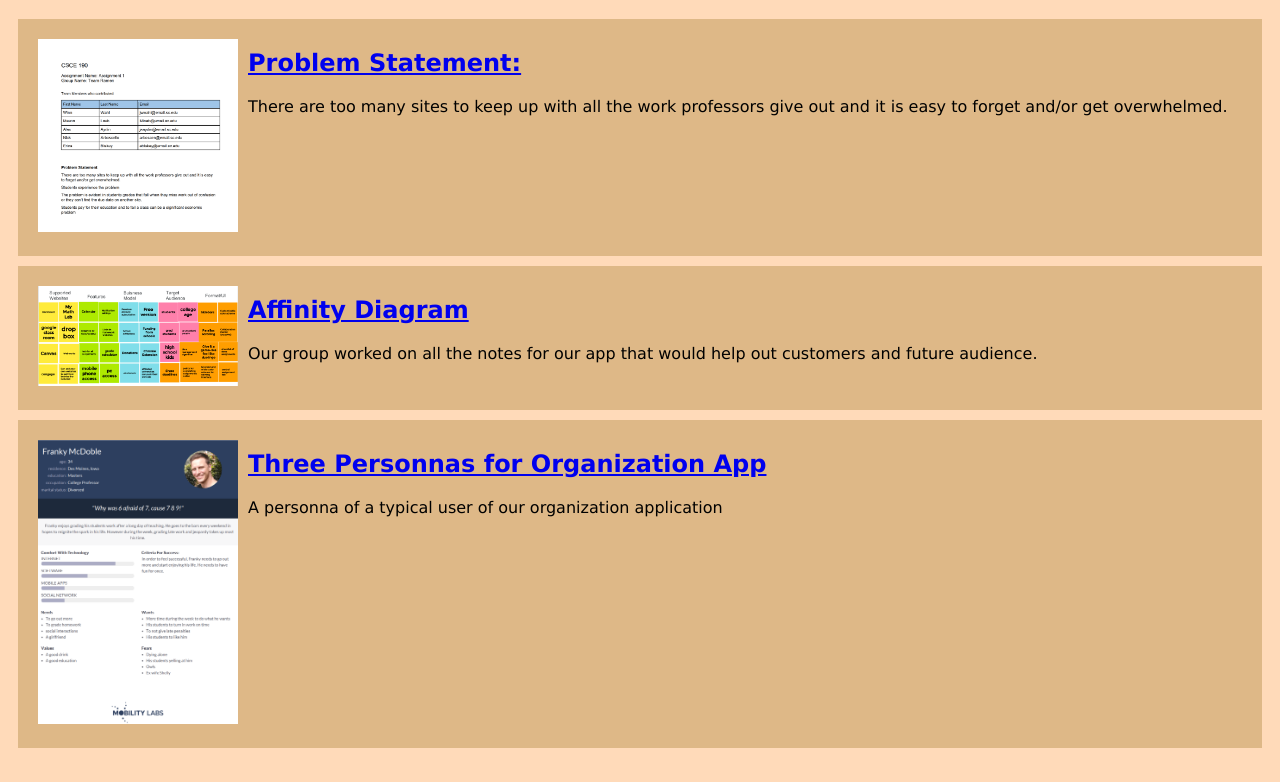
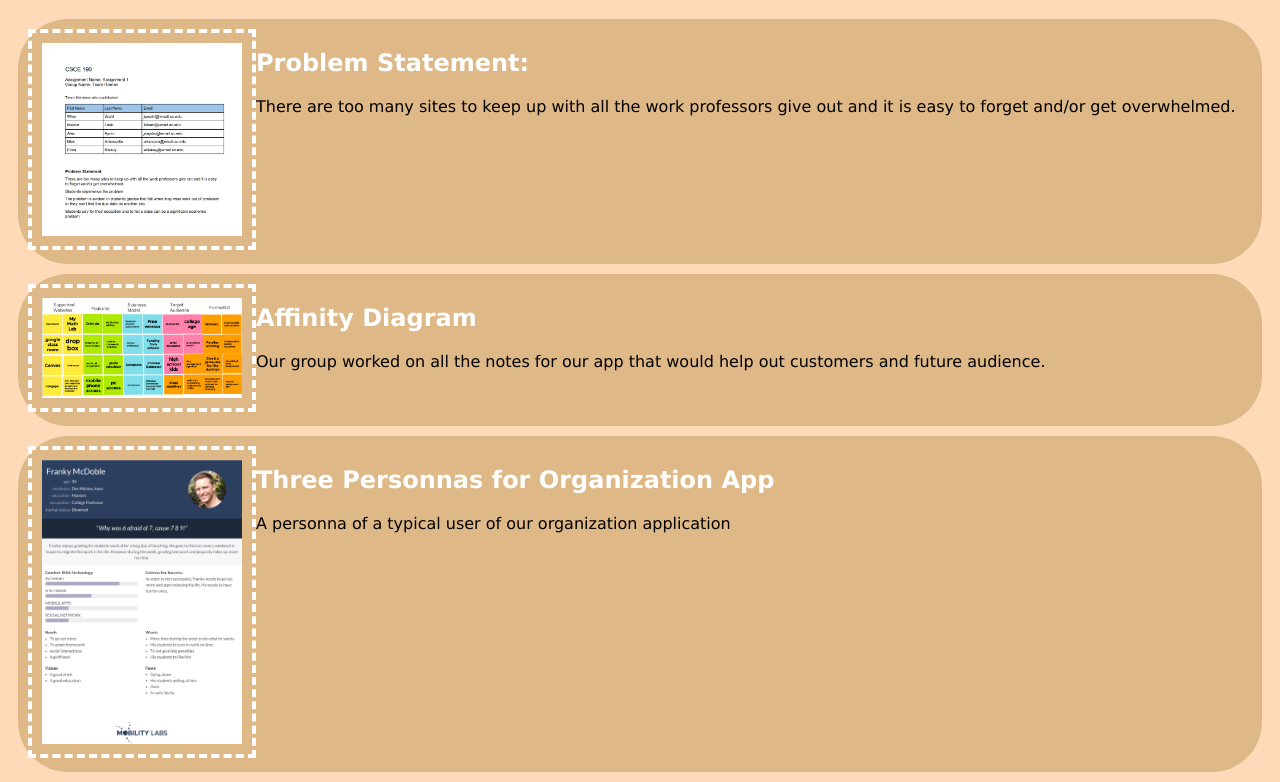
Before and after one commit to Mloeb05/Mloeb05.github.io, a plain HTML site: page index.html in a window 1280 px wide. Shown: the part 62-844 px from the top of the page. Before the commit the page ends 820 px from the top, so only its background shows below. Drawn offline with Linux system fonts and the light colour scheme.

Commit message:
Add files via upload

```diff
--- a/styles.css
+++ b/styles.css
@@ -7,13 +7,27 @@ body {
     padding: 10px;
     background:burlywood;
     margin: 10px;
+    border-radius: 50px;
 }
 
 .assignment img {
     width: 200px;
     padding: 10px;
+    border: 4px dashed #fff
+}
+
+.assignment img{
+
 }
 h1 {
     color:sienna;
     text-align:center;
 }
+a{
+    text-decoration: none;
+    color:#fff;
+}
+
+a:hover {
+    color:chocolate;
+}
```
Also changed, not shown: images/Sketch.png (added), 6 other files.
